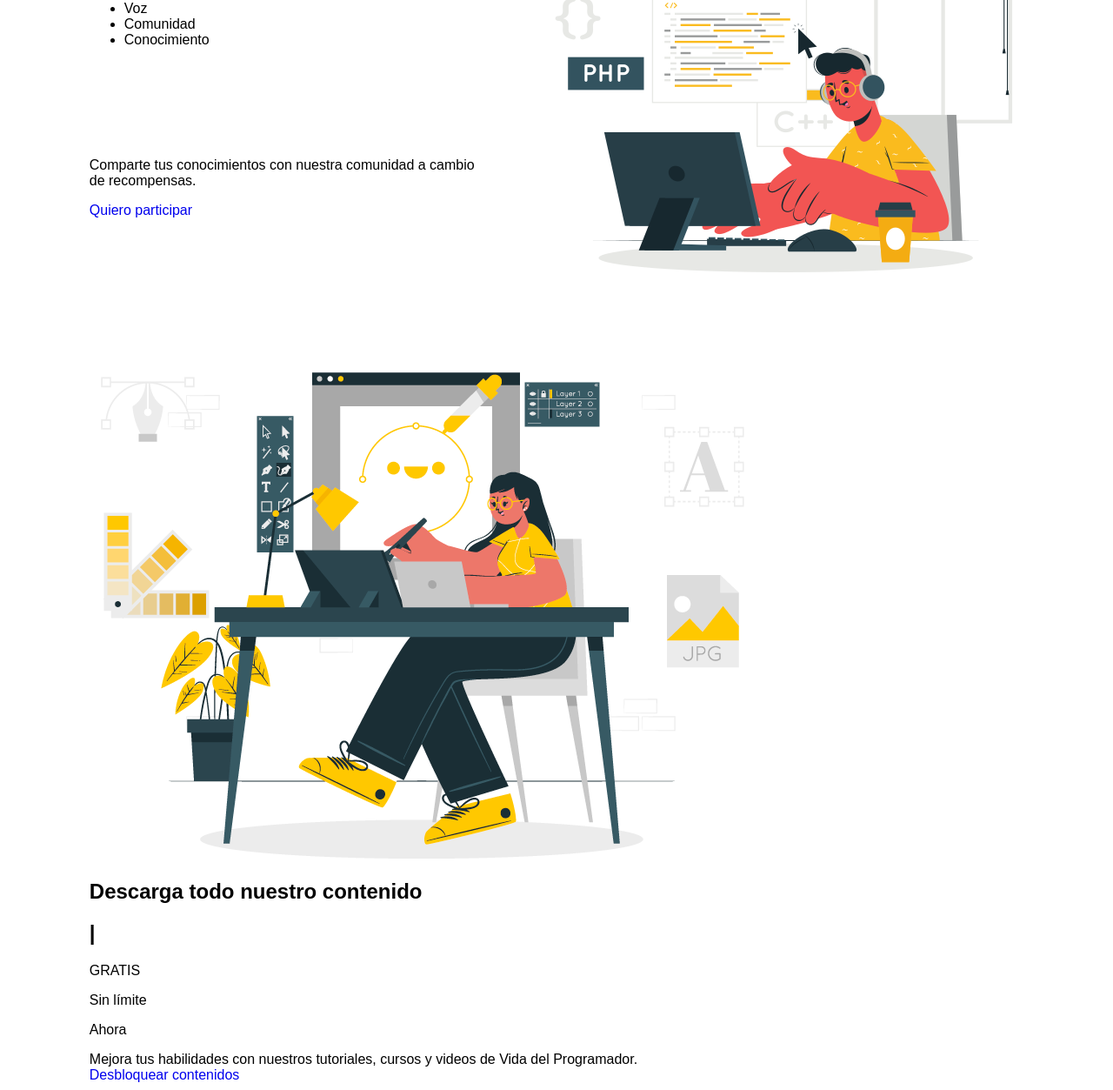
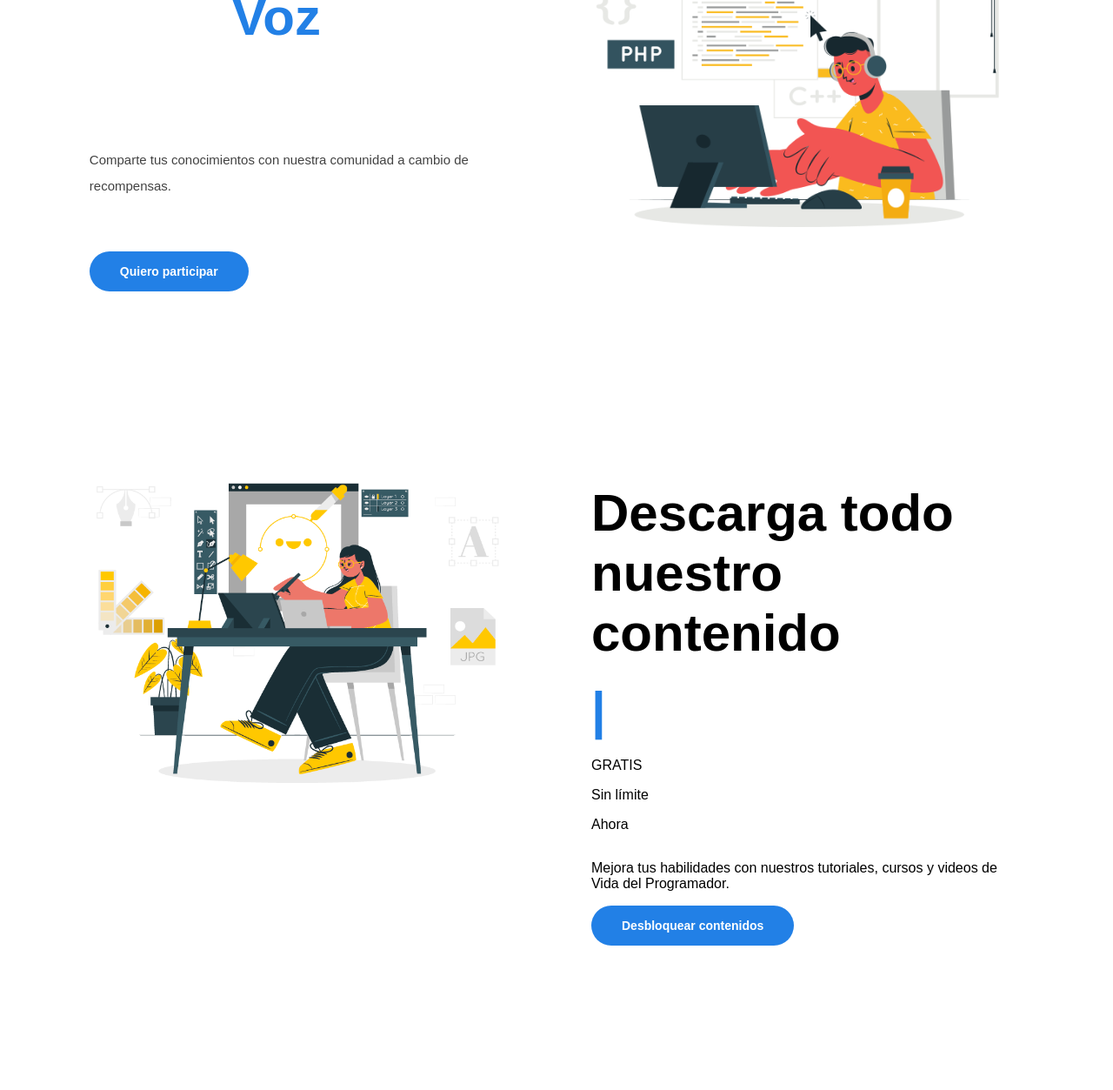
Before and after one commit to okipe/init_replica-web, a plain HTML site: page index.html in a window 1280 px wide. Shown: the part 776-2029 px from the top of the page at 87% size. After the commit the page ends 1871 px from the top, so only its background shows below. Drawn offline with Linux system fonts and the light colour scheme.

Commit message:
Styles SCSS/CSS added in sections one and two

```diff
--- a/index.html
+++ b/index.html
@@ -52,38 +52,38 @@
                 <div class="d-flex flex-column justify-center">
                     <p class="txt-p txt-p-start txt-p-main-one mg-top">Comparte tus conocimientos con nuestra comunidad a cambio de recompensas.</p>
                     <div class="w-100">
-                        <div>
+                        <div class="d-flex justify-start align-end btn-blue">
                             <a href="#">Quiero participar</a>
                         </div>
                     </div>
                 </div>
             </div>
-            <div>
+            <div class="img-main-one">
                 <img src="images/developer.png" alt="Desarrollador">
             </div>
         </div>
 
         <!--Sección 2-->
-        <div>
-            <div>
+        <div class="dos-columnas mg-top">
+            <div class="img-main-two">
                 <img src="images/designer.png" alt="Diseñador">
             </div>
-            <div>
-                <h2>Descarga todo nuestro contenido</h2>
-                <h2>
+            <div class="animate-two">
+                <h2 class="fm color-dark">Descarga todo nuestro contenido</h2>
+                <h2 class="d-flex justify-end align-end">
                     <span class="typed"></span>
                     <span class="pleca">|</span>
                 </h2>
-                <div>
+                <div class="w-100" id="cadena">
                     <p>GRATIS</p>
                     <p>Sin límite</p>
                     <p>Ahora</p>
                 </div>
-                <div>
-                    Mejora tus habilidades con nuestros tutoriales, cursos y videos de Vida del Programador.
+                <div class="w-100 d-flex justify-end">
+                    <p>Mejora tus habilidades con nuestros tutoriales, cursos y videos de Vida del Programador.</p>
                 </div>
-                <div>
-                    <div>
+                <div class="w-100">
+                    <div class="d-flex justify-end align-end btn-blue">
                         <a href="#">Desbloquear contenidos</a>
                     </div>
                 </div>
--- a/sass/styles.scss
+++ b/sass/styles.scss
@@ -199,4 +199,100 @@ body{
     padding: 1.8rem 0;
 }
 
-// HTML
+// PRIMERA SECCIÓN
+
+//.animate.one {}
+
+.displacement {
+    display: inline-block;
+    text-align: center;
+    overflow: hidden;
+    width: 43rem;
+    height: 7rem;
+
+    > ul {
+        margin: 0px;
+        height: 100%;
+        padding: 0px;
+        list-style-type: none;
+
+        > li {
+            font-size: 6rem;
+            font-weight: bold;
+            color: $color-subtitulo;
+            background-color: $color-background;
+        }
+    }
+}
+
+.txt-p-main-one {
+    line-height: 3rem;
+    margin-bottom: 4rem;
+    padding-bottom: 2rem;
+}
+
+.txt-p {
+    font-size: 15px;
+    color: $color-texto
+}
+
+.txt-p-end {
+    text-align: center;
+}
+
+.txt-p-start {
+    text-align: start;
+}
+
+.btn-blue {
+    > a {
+        border-radius: 3rem;
+        background-color: $color-subtitulo;
+        color: $color-background;
+        font-weight: bold;
+        font-size: 14px;
+        padding: 1.5rem 3.5rem;
+        cursor: pointer;
+
+    }
+}
+
+.img-main-one{
+    > img {
+        width: 480px;
+        height: 345px;
+    }
+}
+
+.img-main-two{
+    > img {
+        width: 480px;
+        height: 345px;
+    }
+}
+
+// SEGUNDA SECCIÓN
+
+.animate-two .typed {
+    margin: 0;
+    color: $color-subtitulo;
+    font-size: 6rem;
+    font-weight: bold;
+    line-height: 6rem;
+
+    > h2 {
+        width: 53rem;
+        text-align: right;
+    }
+}
+
+.pleca {
+    color: $color-subtitulo;
+    font-size: 6rem;
+    font-weight: bold;
+}
+
+.txt-p-main-two {
+    width: 447px;
+    margin-bottom: 2.4rem;
+}
```
Also changed, not shown: css/styles.css, 1 other file.
